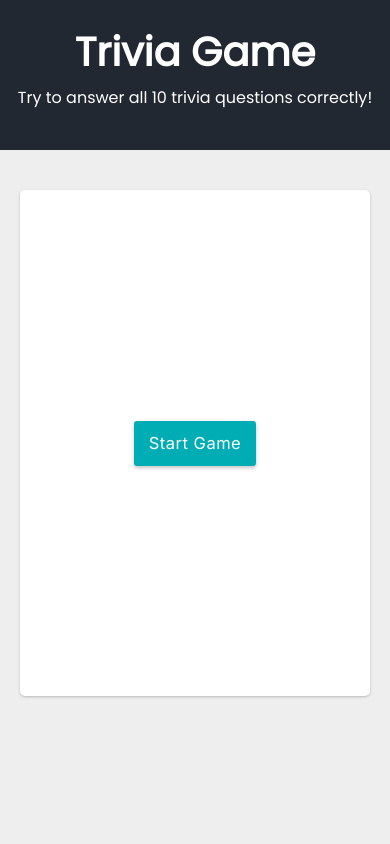
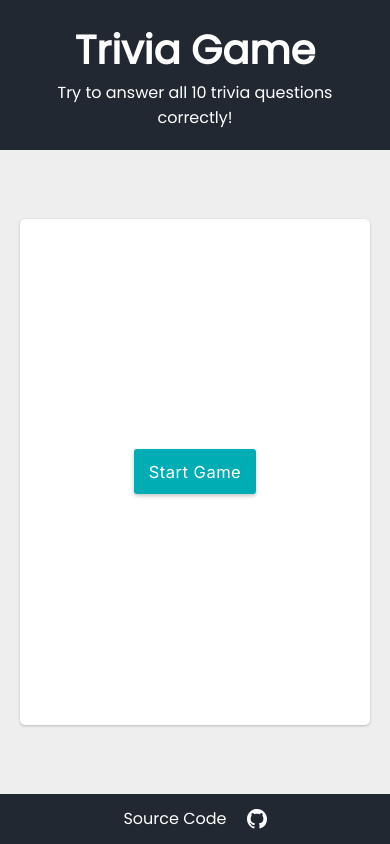
Before and after one commit to ach1209/trivia-game, a Vue app: page / in a window 390 px wide. Built offline with nearby package versions, Linux system fonts and the light colour scheme.

Commit message:
Created MainFooter component. Start of fixing responsiveness for smaller screens

```diff
--- a/src/App.vue
+++ b/src/App.vue
@@ -4,6 +4,7 @@
 import AppButton from '@/components/AppButton.vue'
 import LayoutShell from '@/components/LayoutShell.vue'
 import QuestionContent from '@/components/QuestionContent.vue'
+import MainFooter from '@/components/MainFooter.vue'
 
 import { useQuestionStore } from '@/stores/questionsList'
 
@@ -12,7 +13,7 @@
 
 <template>
   <MainHeader />
-  <LayoutShell class="mg-top-4 pd-lr-2">
+  <LayoutShell class="pd-lr-2">
     <div v-if="!qStore.hasQuizStarted" class="flex-centered-element">
       <AppButton @click.prevent="qStore.loadGame" btn-text="Start Game" />
     </div>
@@ -26,4 +27,5 @@
     >
     </QuestionContent>
   </LayoutShell>
+  <MainFooter />
 </template>
--- a/src/assets/main.css
+++ b/src/assets/main.css
@@ -29,17 +29,17 @@
 #app {
   height: 100vh;
   background-color: var(--light);
+  display: flex;
+  justify-content: space-between;
+  flex-direction: column;
 }
 
 .container {
   max-width: 1000px;
+  width: 100%;
   margin: 0 auto;
   display: flex;
   align-items: center;
-}
-
-.mg-top-4 {
-  margin-top: 4rem;
 }
 
 .mg-bottom-2 {
--- /dev/null
+++ b/src/components/MainFooter.vue
@@ -0,0 +1,33 @@
+<script setup lang="ts">
+const repository = 'https://github.com/ach1209/trivia-game'
+</script>
+
+<template>
+  <footer class="main-footer">
+    <a :href="repository" target="_blank">Source Code
+      <!-- https://icons.getbootstrap.com/icons/github/ -->
+      <svg xmlns="http://www.w3.org/2000/svg" width="20" height="20" fill="currentColor" class="bi bi-github" viewBox="0 0 16 16">
+        <path d="M8 0C3.58 0 0 3.58 0 8c0 3.54 2.29 6.53 5.47 7.59.4.07.55-.17.55-.38 0-.19-.01-.82-.01-1.49-2.01.37-2.53-.49-2.69-.94-.09-.23-.48-.94-.82-1.13-.28-.15-.68-.52-.01-.53.63-.01 1.08.58 1.23.82.72 1.21 1.87.87 2.33.66.07-.52.28-.87.51-1.07-1.78-.2-3.64-.89-3.64-3.95 0-.87.31-1.59.82-2.15-.08-.2-.36-1.02.08-2.12 0 0 .67-.21 2.2.82.64-.18 1.32-.27 2-.27.68 0 1.36.09 2 .27 1.53-1.04 2.2-.82 2.2-.82.44 1.1.16 1.92.08 2.12.51.56.82 1.27.82 2.15 0 3.07-1.87 3.75-3.65 3.95.29.25.54.73.54 1.48 0 1.07-.01 1.93-.01 2.2 0 .21.15.46.55.38A8.012 8.012 0 0 0 16 8c0-4.42-3.58-8-8-8z"/>
+      </svg>
+    </a>
+  </footer>
+</template>
+
+<style scoped>
+.main-footer {
+  width: 100%;
+  height: 5rem;
+  line-height: 5rem;
+  padding: 0 3rem;
+  background-color: var(--primary);
+}
+
+.main-footer a {
+  color: var(--white);
+  text-decoration: none;
+  display: flex;
+  align-items: center;
+  justify-content: center;
+  gap: 2rem;
+}
+</style>
--- a/src/components/MainHeader.vue
+++ b/src/components/MainHeader.vue
@@ -8,12 +8,18 @@
 <style scoped>
 .main-header {
   height: 15rem;
-  line-height: 4.5rem;
   background-color: var(--primary);
   display: flex;
   align-items: center;
   justify-content: center;
   flex-direction: column;
+}
+
+@media screen and (max-width: 480px) {
+  .main-header {
+    padding: 0 3rem;
+    text-align: center;
+  }
 }
 
 .main-header-title {
```
